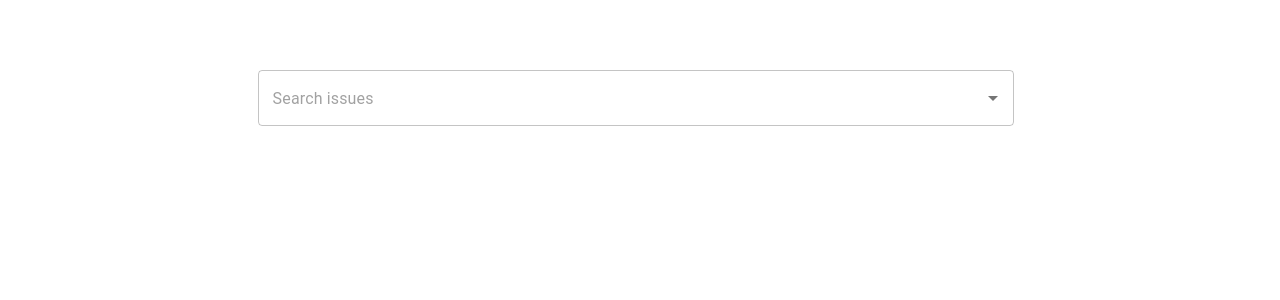
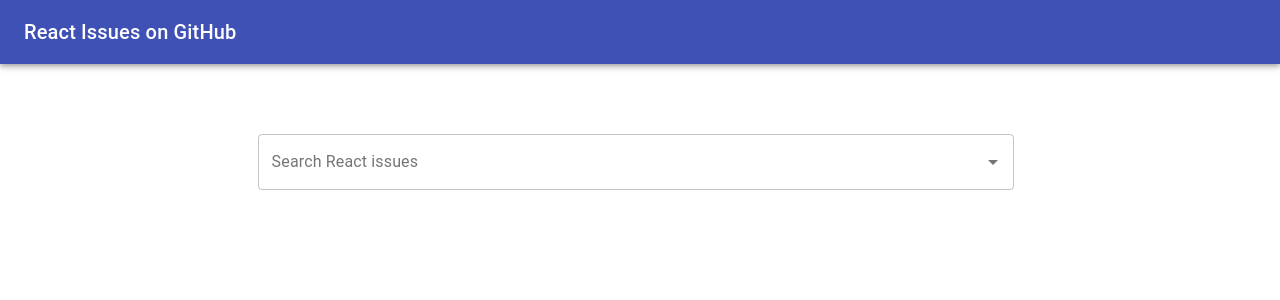
Before and after one commit to JimEastburn/AutoCompleteReactIssues, a React (Create React App) app: page / in a window 1280 px wide. Shown: the top 300 px of the page. Built offline with nearby package versions, Linux system fonts and the light colour scheme.

Commit message:
use AppBar

```diff
--- a/package.json
+++ b/package.json
@@ -15,6 +15,7 @@
     "@types/react": "^17.0.2",
     "@types/react-dom": "^17.0.1",
     "axios": "^0.21.1",
+    "markdown-to-jsx": "^7.1.1",
     "react": "^17.0.1",
     "react-dom": "^17.0.1",
     "react-scripts": "4.0.3",
--- a/src/App.css
+++ b/src/App.css
@@ -3,8 +3,9 @@
   overflow: hidden;
 }
 
-.App {
-  text-align: center;
+.parent,
+.title {
+  flex-grow: 1;
 }
 
 .main-cnt {
--- a/src/App.tsx
+++ b/src/App.tsx
@@ -6,6 +6,9 @@
 import axios, { AxiosResponse } from 'axios'
 import IssueView from './components/IssueView/IssueView'
 import { Endpoints } from '@octokit/types'
+import AppBar from '@material-ui/core/AppBar'
+import Toolbar from '@material-ui/core/Toolbar'
+import Typography from '@material-ui/core/Typography'
 
 type ListIssuesResponse = Endpoints['GET /issues']['response']
 
@@ -42,7 +45,16 @@
       setSelectedIssue(issue)
     }
   }
+
   return (
+    <div className="parent">
+      <AppBar position="static">
+        <Toolbar>
+          <Typography variant="h6" className="title">
+            React Issues on GitHub
+          </Typography>
+        </Toolbar>
+      </AppBar>
       <Grid container spacing={1} className="root-container">
         <Grid item xs={12}>
           <Grid container justify="center" spacing={2}>
@@ -58,6 +70,7 @@
           </Grid>
         </Grid>
       </Grid>
+    </div>
   )
 }
 
--- a/src/components/IssueView/IssueView.css
+++ b/src/components/IssueView/IssueView.css
@@ -9,6 +9,7 @@
 a {
   color: #000000;
 }
+
 .content-cnt {
   width: 90%;
   text-align: left;
@@ -24,6 +25,7 @@
   color: rgb(106 115 125);
   font-weight: 300;
   font-size: 32px;
+  padding-left: 20px;
 }
 
 .status-container {
@@ -57,9 +59,7 @@
 }
 
 .issue-body {
-  border: 1px #2f2f2f solid;
-  padding: 5px 5px !important;
-  margin-top: 20px;
+  padding-top: 20px;
 }
 
 .issue-body > p {
--- a/src/components/IssueView/IssueView.tsx
+++ b/src/components/IssueView/IssueView.tsx
@@ -1,9 +1,15 @@
+/* eslint-disable  react/no-children-prop */
 import React from 'react'
 import './IssueView.css'
 import Grid from '@material-ui/core/Grid'
+import Markdown from 'markdown-to-jsx'
+import { components } from '../../../node_modules/@octokit/openapi-types/dist-types/'
+import { Card, CardContent, Typography } from '@material-ui/core'
+
+type IssueSearchAPIResponse = components['schemas']['issue-search-result-item']
 
 const IssueView = (args: any) => {
-  const issue = args.selectedIssue
+  const issue: IssueSearchAPIResponse = args.selectedIssue
 
   return (
     <Grid container className="main-cnt">
@@ -35,13 +41,13 @@
               <img
                 alt="user"
                 className="user-image"
-                src={issue.user.avatar_url}
+                src={issue.user?.avatar_url}
               ></img>
             </Grid>
             <Grid item className="user-name">
-              <a rel="noreferrer" href={issue.user.html_url} target="_blank">
+              <a rel="noreferrer" href={issue.user?.html_url} target="_blank">
                 {' '}
-                {issue.user.login}
+                {issue.user?.login}
               </a>
             </Grid>
             <Grid item className="create">
@@ -79,7 +85,13 @@
             )}
           </Grid>
           <Grid className="issue-body status-container">
-            <p>{issue.body}</p>
+            <Card variant="outlined">
+              <CardContent>
+                <Markdown children={issue.body as string} />
+
+                <Typography variant="body2" component="p"></Typography>
+              </CardContent>
+            </Card>
           </Grid>
         </Grid>
       ) : (
--- a/src/components/autocomplete/Autocomplete.tsx
+++ b/src/components/autocomplete/Autocomplete.tsx
@@ -42,7 +42,7 @@
                 data-testid="autoCompleteTextField"
                 variant="outlined"
                 className="text-feild"
-                placeholder="Search issues"
+                label="Search React issues"
                 onKeyUp={(args: React.KeyboardEvent<HTMLDivElement>) => {
                   textChanged(args)
                 }}
```
Also changed, not shown: 1 other file (tests, documents, lock files or other folders). Lines whose indentation alone changed are shown as unchanged.
